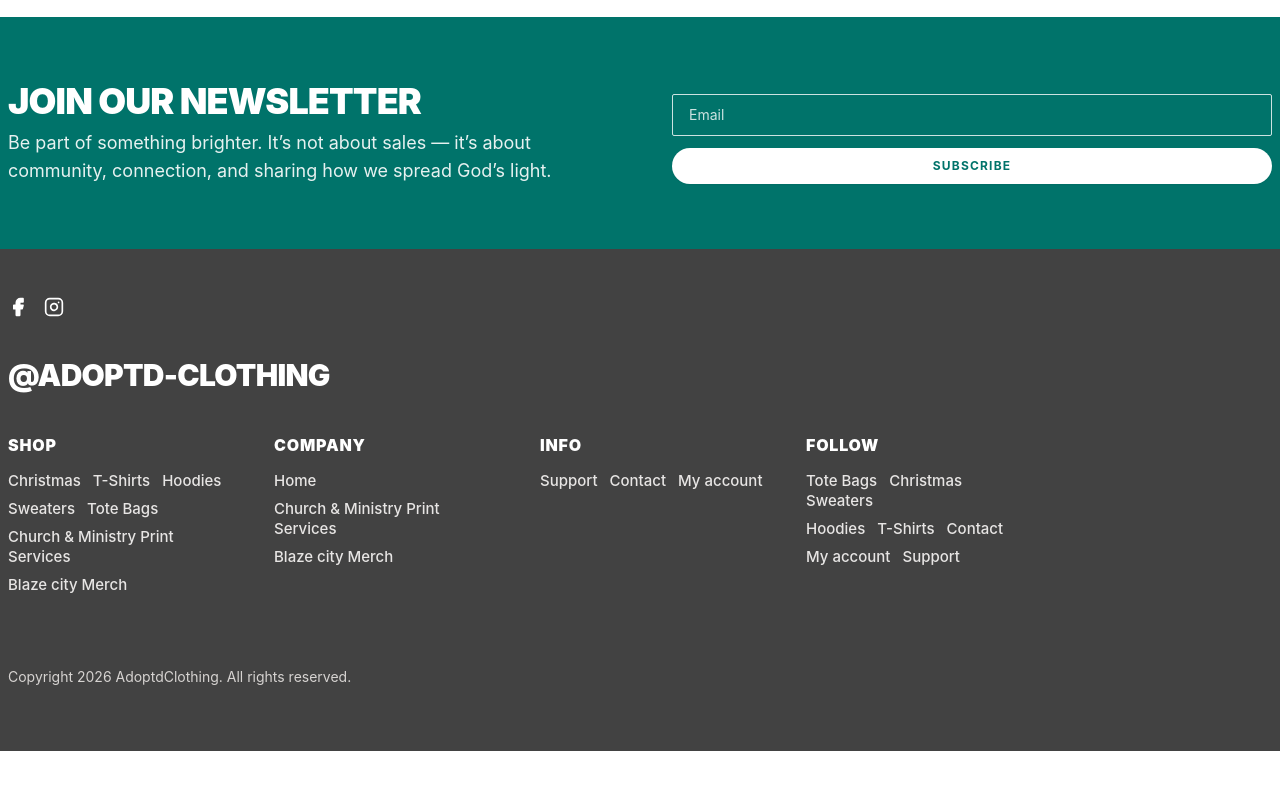
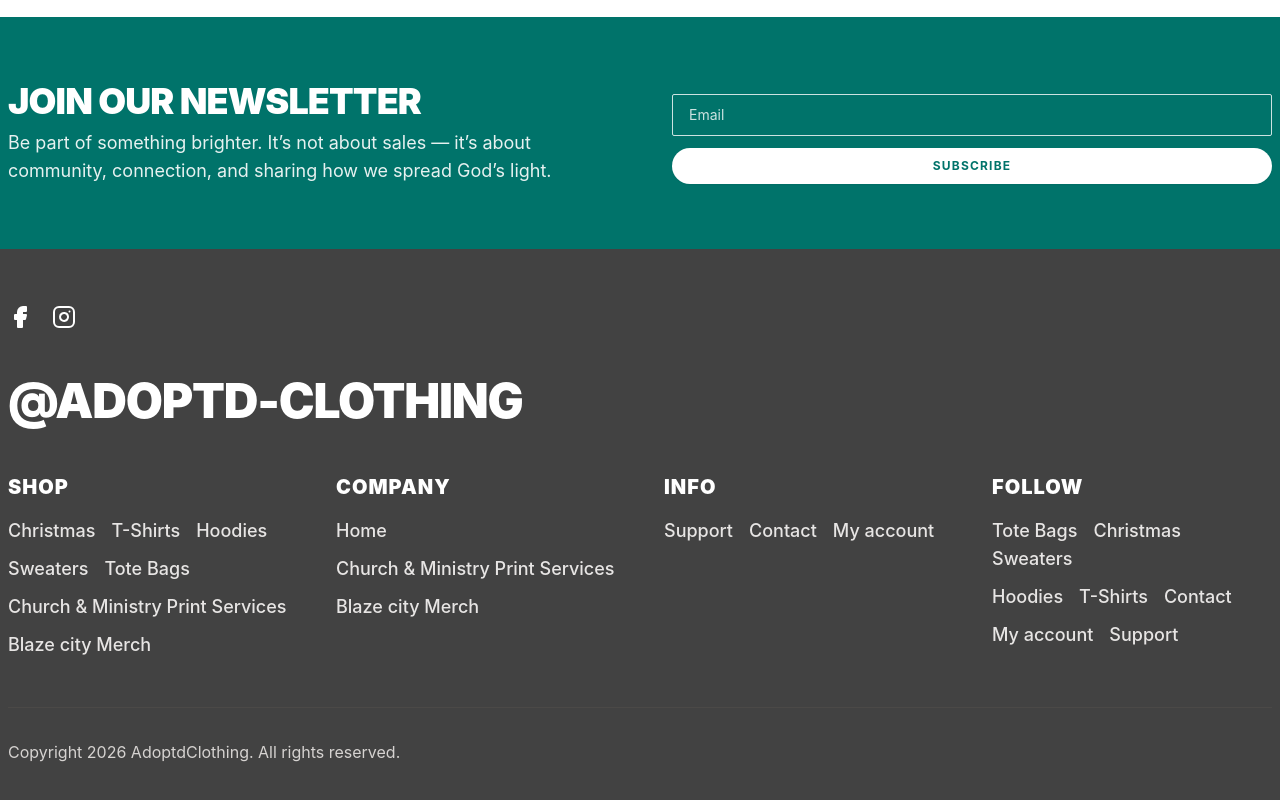
Before and after one commit to adoptd/adoptd-clothing-web, a Next.js app: page /church-print-services in a window 1280 px wide. Shown: the part 1687-2487 px from the top of the page. Before the commit the page ends 2438 px from the top, so only its background shows below. Built offline with nearby package versions, Linux system fonts and the light colour scheme; no server answers.

Commit message:
Make footer columns equilateral across page with enlarged non-wrapping typography

```diff
--- a/src/components/layout/Footer.tsx
+++ b/src/components/layout/Footer.tsx
@@ -112,11 +112,11 @@ export function Footer({ settings }: FooterProps) {
       </div>
 
       {/* 2. Main Dark Charcoal Footer (#424242) */}
-      <div className="bg-[#424242] text-white pt-12 pb-16">
-        <div className="max-w-[1680px] mx-auto px-1 sm:px-1.5 lg:px-2 space-y-10">
+      <div className="bg-[#424242] text-white pt-14 pb-20">
+        <div className="max-w-[1680px] mx-auto px-1 sm:px-1.5 lg:px-2 space-y-12">
 
           {/* Top Row: Social Icons */}
-          <div className="flex items-center space-x-4 text-white">
+          <div className="flex items-center space-x-5 text-white">
             <a
               href="https://facebook.com/adoptdclothing25/"
               target="_blank"
@@ -124,7 +124,7 @@ export function Footer({ settings }: FooterProps) {
               className="hover:opacity-80 transition"
               aria-label="Facebook"
             >
-              <Facebook className="w-5 h-5 fill-current" />
+              <Facebook className="w-6 h-6 fill-current" />
             </a>
             <a
               href="https://www.instagram.com/adoptdchristian"
@@ -133,53 +133,53 @@ export function Footer({ settings }: FooterProps) {
               className="hover:opacity-80 transition"
               aria-label="Instagram"
             >
-              <Instagram className="w-5 h-5" />
+              <Instagram className="w-6 h-6" />
             </a>
           </div>
 
           {/* Large Brand Heading */}
           <div>
-            <h3 className="text-2xl sm:text-3xl font-black uppercase tracking-tight text-white">
+            <h3 className="text-3xl sm:text-4xl lg:text-5xl font-black uppercase tracking-tight text-white">
               @ADOPTD-CLOTHING
             </h3>
           </div>
 
-          {/* 4 Footer Columns (Tighter Column Spacing & Larger Typography) */}
-          <div className="max-w-4xl lg:max-w-5xl grid grid-cols-2 sm:grid-cols-4 gap-6 sm:gap-8 lg:gap-10 text-sm sm:text-[15px]">
+          {/* 4 Equilateral Footer Columns Across Full Width with Enlarged Typography */}
+          <div className="w-full grid grid-cols-2 lg:grid-cols-4 gap-8 sm:gap-10 lg:gap-12 text-base sm:text-lg">
 
             {/* SHOP Column */}
-            <div className="space-y-3.5">
-              <h4 className="font-black uppercase tracking-wider text-white text-sm sm:text-base">SHOP</h4>
-              <ul className="space-y-2 text-stone-200 font-medium">
-                <li className="flex flex-wrap gap-x-3">
+            <div className="space-y-4">
+              <h4 className="font-black uppercase tracking-wider text-white text-base sm:text-lg lg:text-xl">SHOP</h4>
+              <ul className="space-y-2.5 text-stone-200 font-medium">
+                <li className="flex flex-wrap gap-x-4">
                   <Link href="/shop" className="hover:text-white transition">Christmas</Link>
                   <Link href="/shop/tee-shirts" className="hover:text-white transition">T-Shirts</Link>
                   <Link href="/shop/christian-hoodies-uk" className="hover:text-white transition">Hoodies</Link>
                 </li>
-                <li className="flex flex-wrap gap-x-3">
+                <li className="flex flex-wrap gap-x-4">
                   <Link href="/shop/sweaters" className="hover:text-white transition">Sweaters</Link>
                   <Link href="/shop/christian-bags" className="hover:text-white transition">Tote Bags</Link>
                 </li>
-                <li><Link href="/church-print-services" className="hover:text-white transition">Church & Ministry Print Services</Link></li>
+                <li><Link href="/church-print-services" className="hover:text-white transition whitespace-nowrap">Church & Ministry Print Services</Link></li>
                 <li><Link href="/shop" className="hover:text-white transition">Blaze city Merch</Link></li>
               </ul>
             </div>
 
             {/* COMPANY Column */}
-            <div className="space-y-3.5">
-              <h4 className="font-black uppercase tracking-wider text-white text-sm sm:text-base">COMPANY</h4>
-              <ul className="space-y-2 text-stone-200 font-medium">
+            <div className="space-y-4">
+              <h4 className="font-black uppercase tracking-wider text-white text-base sm:text-lg lg:text-xl">COMPANY</h4>
+              <ul className="space-y-2.5 text-stone-200 font-medium">
                 <li><Link href="/" className="hover:text-white transition">Home</Link></li>
-                <li><Link href="/church-print-services" className="hover:text-white transition">Church & Ministry Print Services</Link></li>
+                <li><Link href="/church-print-services" className="hover:text-white transition whitespace-nowrap">Church & Ministry Print Services</Link></li>
                 <li><Link href="/shop" className="hover:text-white transition">Blaze city Merch</Link></li>
               </ul>
             </div>
 
             {/* INFO Column */}
-            <div className="space-y-3.5">
-              <h4 className="font-black uppercase tracking-wider text-white text-sm sm:text-base">INFO</h4>
-              <ul className="space-y-2 text-stone-200 font-medium">
-                <li className="flex flex-wrap gap-x-3">
+            <div className="space-y-4">
+              <h4 className="font-black uppercase tracking-wider text-white text-base sm:text-lg lg:text-xl">INFO</h4>
+              <ul className="space-y-2.5 text-stone-200 font-medium">
+                <li className="flex flex-wrap gap-x-4">
                   <Link href="/church-print-services" className="hover:text-white transition">Support</Link>
                   <Link href="/church-print-services" className="hover:text-white transition">Contact</Link>
                   <Link href="/shop" className="hover:text-white transition">My account</Link>
@@ -188,20 +188,20 @@ export function Footer({ settings }: FooterProps) {
             </div>
 
             {/* FOLLOW Column */}
-            <div className="space-y-3.5">
-              <h4 className="font-black uppercase tracking-wider text-white text-sm sm:text-base">FOLLOW</h4>
-              <ul className="space-y-2 text-stone-200 font-medium">
-                <li className="flex flex-wrap gap-x-3">
+            <div className="space-y-4">
+              <h4 className="font-black uppercase tracking-wider text-white text-base sm:text-lg lg:text-xl">FOLLOW</h4>
+              <ul className="space-y-2.5 text-stone-200 font-medium">
+                <li className="flex flex-wrap gap-x-4">
                   <Link href="/shop/christian-bags" className="hover:text-white transition">Tote Bags</Link>
                   <Link href="/shop" className="hover:text-white transition">Christmas</Link>
                   <Link href="/shop/sweaters" className="hover:text-white transition">Sweaters</Link>
                 </li>
-                <li className="flex flex-wrap gap-x-3">
+                <li className="flex flex-wrap gap-x-4">
                   <Link href="/shop/christian-hoodies-uk" className="hover:text-white transition">Hoodies</Link>
                   <Link href="/shop/tee-shirts" className="hover:text-white transition">T-Shirts</Link>
                   <Link href="/church-print-services" className="hover:text-white transition">Contact</Link>
                 </li>
-                <li className="flex flex-wrap gap-x-3">
+                <li className="flex flex-wrap gap-x-4">
                   <Link href="/shop" className="hover:text-white transition">My account</Link>
                   <Link href="/church-print-services" className="hover:text-white transition">Support</Link>
                 </li>
@@ -211,7 +211,7 @@ export function Footer({ settings }: FooterProps) {
           </div>
 
           {/* Copyright */}
-          <div className="pt-8 text-xs sm:text-sm text-stone-300">
+          <div className="pt-8 border-t border-stone-600/40 text-sm sm:text-base text-stone-300">
             <p>Copyright 2026 AdoptdClothing. All rights reserved.</p>
           </div>
 
```
